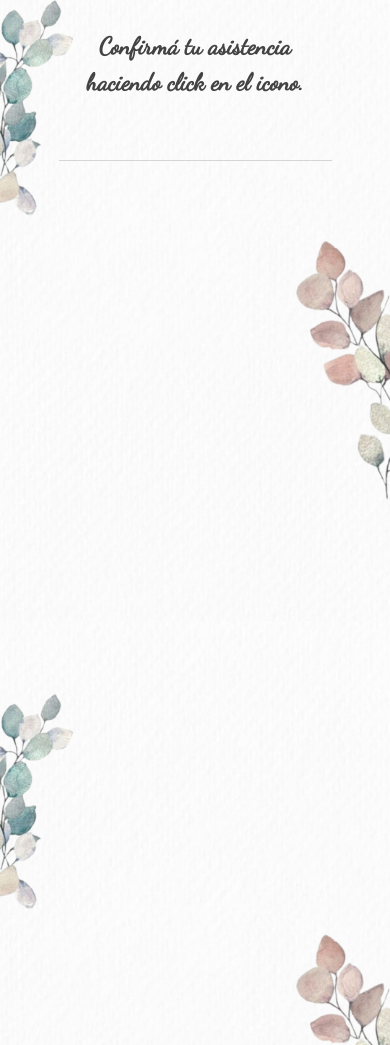
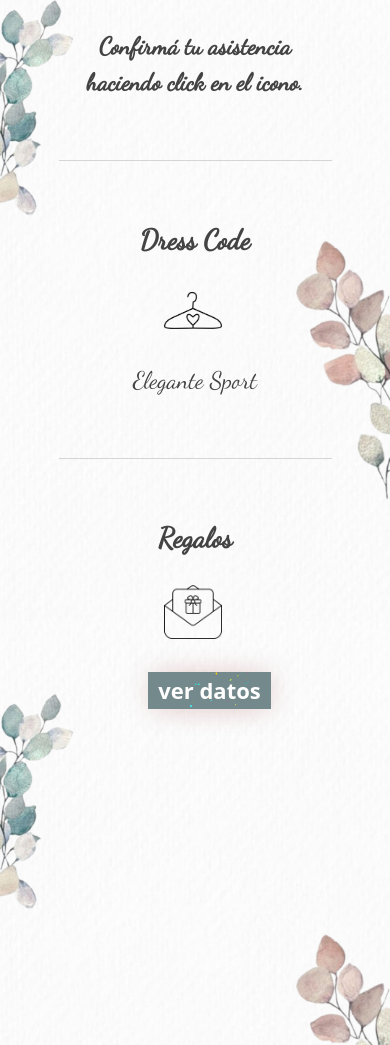
Before and after one commit to Invdigitales/cumple15Alma-2025, a plain HTML site: page index.html in a window 390 px wide. Shown: the part 2079-3124 px from the top of the page. Drawn offline with nearby package versions, Linux system fonts and the light colour scheme; some packages are replaced by stand-ins of ours; a script that the page names is missing; a web font is replaced by a local one.

Commit message:
tercerentrega

```diff
--- a/index.html
+++ b/index.html
@@ -134,8 +134,32 @@
 
 
 
+<p class="parrafo5">Dress Code</p>
+<img class="percha" src="./imagenes/percha (1).png" alt="">
+
+<p class="parrafo6">Elegante Sport</p>
+
+<hr class="linea">
 
 
+<p class="parrafo7">Regalos</p>
+<img class="regalos" src="./imagenes/regalo.png" alt="">
+<button class="primary2" type="button" data-bs-toggle="collapse" data-bs-target="#collapseWidthExample" aria-expanded="false" aria-controls="collapseWidthExample ">
+  ver datos </button></p>
+<div style="min-height: 120px;">
+ <div class="collapse collapse-horizontal" id="collapseWidthExample">
+   <div class="card" style="width: 300px;">
+
+<p class="parrafoD">
+<br>
+ALIAS: ---- <br>
+CBU:
+</p>
+
+ </div>
+
+</div>
+</div>
 
 
 
--- a/style.css
+++ b/style.css
@@ -252,6 +252,75 @@ margin-top: -5%;
     font-size: 24px;
     margin-top: 5%;
 }
+
+.parrafo5{
+  margin: 15%;
+    text-align: center;
+    color: #434343;
+    font-family: 'Dancing Script', cursive;
+    font-size: 28px;
+    font-weight: 600;
+}
+
+.parrafo6{
+  margin: 15%;
+    text-align: center;
+    color: #434343;
+    font-family: 'Dancing Script', cursive;
+    font-size: 24px;
+    margin-top: 5%;
+}
+.parrafo7{
+  margin: 15%;
+    text-align: center;
+    color: #434343;
+    font-family: 'Dancing Script', cursive;
+    font-size: 28px;
+    font-weight: 600;
+}
+
+.percha{
+  width: 15%;
+  margin-left: 42%;
+  margin-top: -12%;
+}
+
+.regalos{
+  width: 15%;
+  margin-left: 42%;
+  margin-top: -10%;
+}
+
+
+.primary2{
+
+  padding: 2px 10px;
+  margin-top: 30px;
+  font-size: 22px;
+  font-weight: 600;
+  border: none;
+  color: #ffffff;
+ background-image: url(./imagenes/papelitos.gif);
+ background-size: 120%;
+  box-shadow: 1px 1px 30px -5px#d7b4b4;
+  cursor: pointer;
+  margin-left: 38%;
+  background-color: #74898b;
+}
+
+.parrafoD{
+  text-align: center;
+  font-family:'Times New Roman', Times, serif;
+   font-size: 18px;
+   color:#3b5351;
+
+}
+
+
+
+
+
+
 .tecla {
 
  margin-left: 50%;
```
Also changed, not shown: imagenes/percha (1).png (added), imagenes/regalo.png (added).
